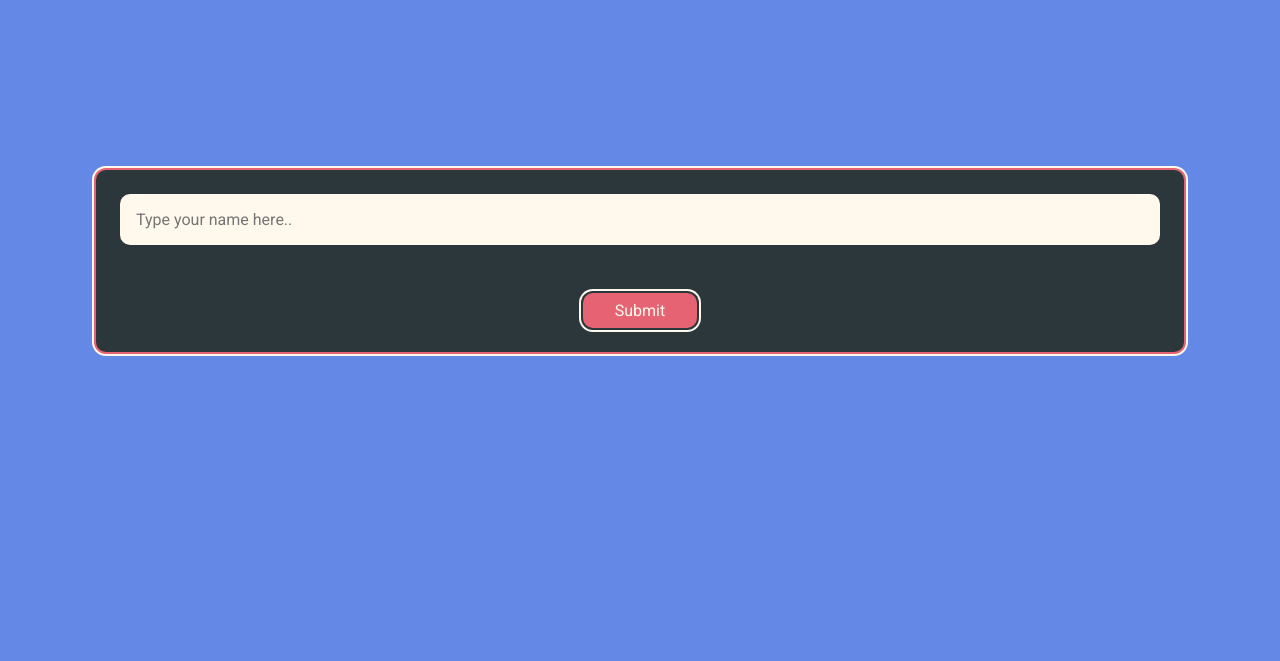
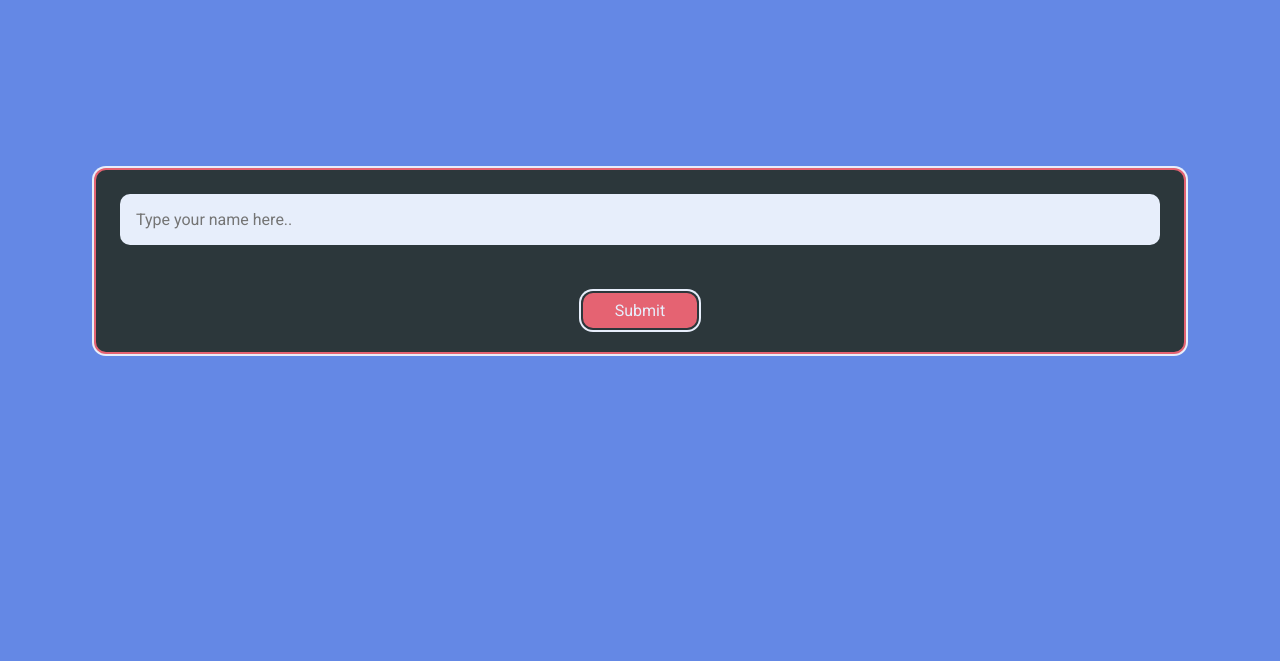
Before and after one commit to dediindrawan/todo-app, a plain HTML site: page index.html in a window 1280 px wide. Shown: the part 139-800 px from the top of the page. Drawn offline with Linux system fonts and the light colour scheme.

Commit message:
first commit

```diff
--- a/style.css
+++ b/style.css
@@ -16,7 +16,7 @@
   --font-size: 1rem;
   --grey-color: #2c373b;
   --warning-color: #f9be7d;
-  --white-color: #fff9ed;
+  --white-color: #e7eefb;
   --primary-color: #6488e5;
   --danger-color: #e56372;
 }
```
